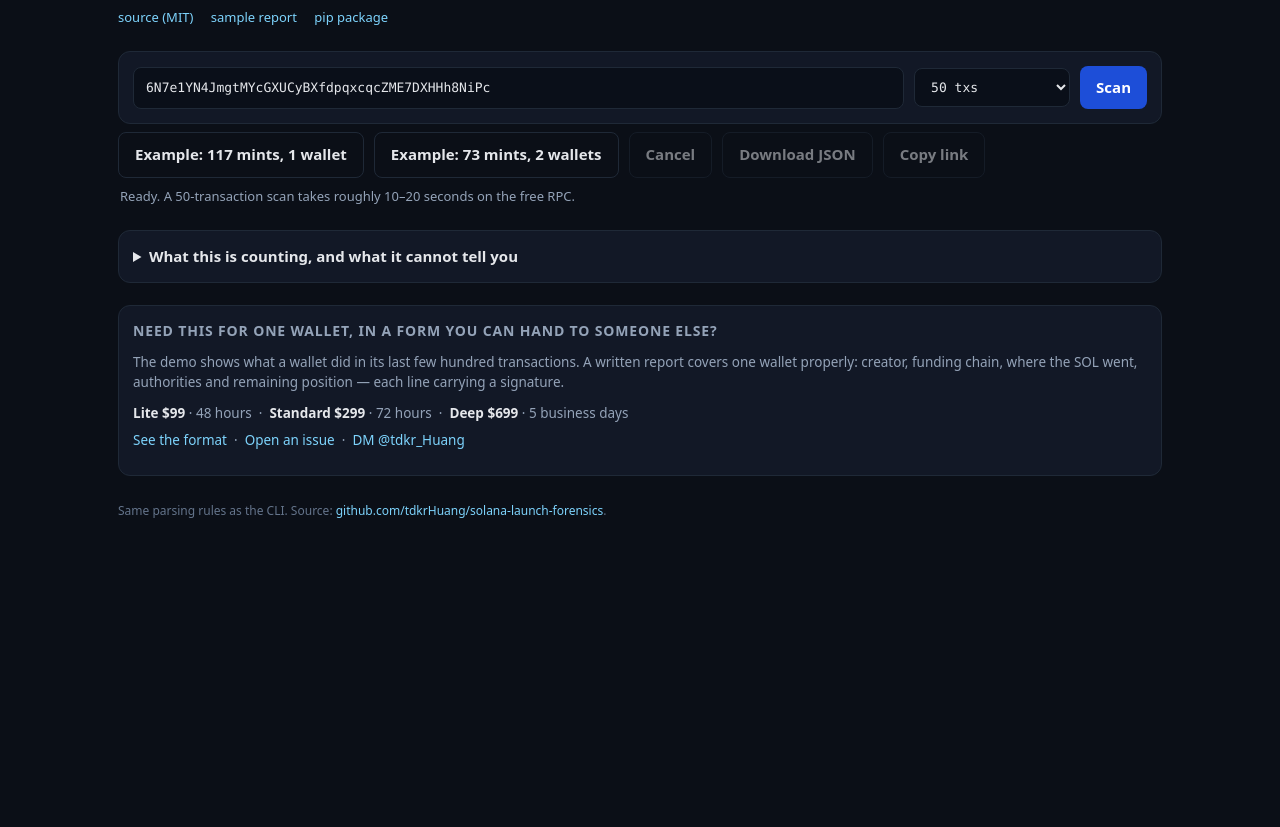
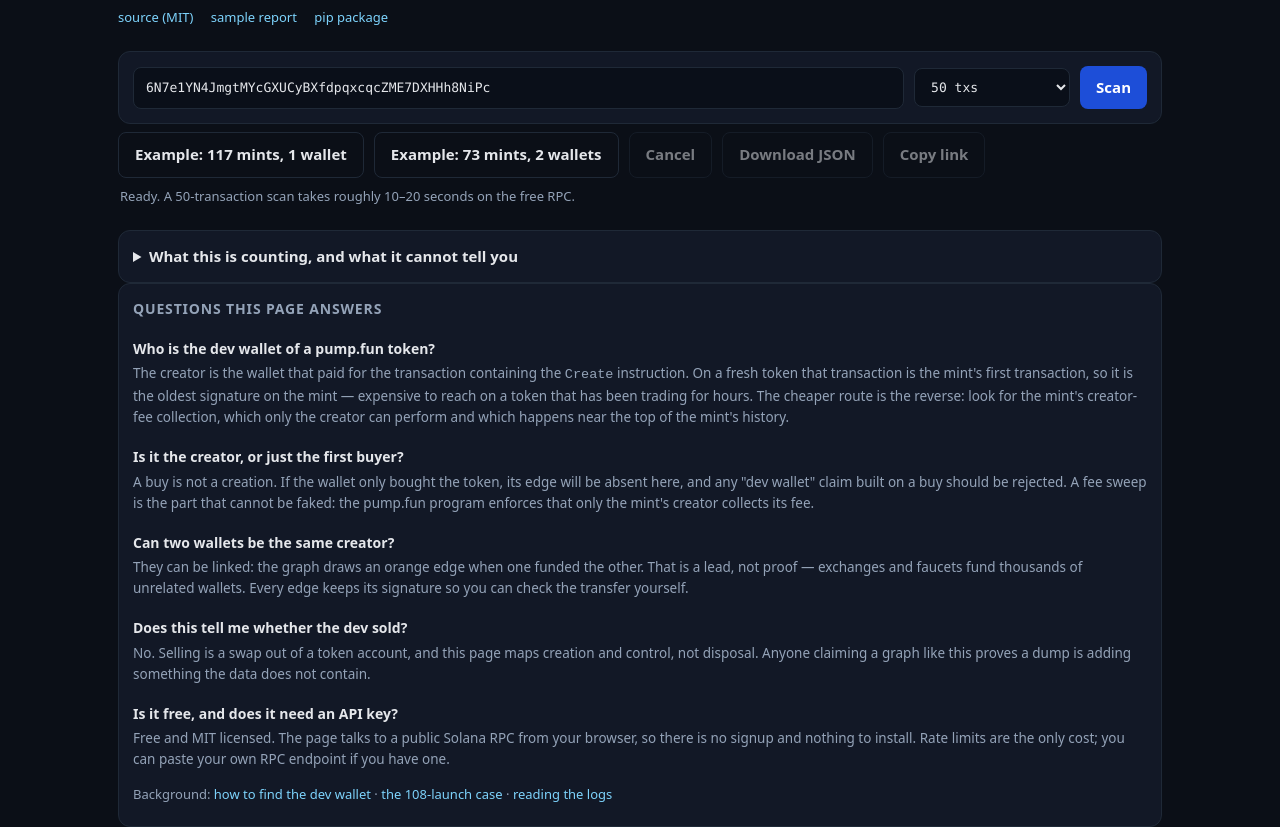
Before and after one commit to tdkrHuang/solana-launch-forensics, a plain HTML site: page docs/demo/index.html in a window 1280 px wide. Shown: the part 144-971 px from the top of the page. Before the commit the page ends 800 px from the top, so only its background shows below. Drawn offline with Linux system fonts and the light colour scheme.

Commit message:
demo: answer the questions the page is found for
The page was a tool with a paragraph of explanation. Someone who arrives
from a search for 'who is the dev wallet of this token' needs the answer
in text, not only a graph after a 30-second scan. Adds five questions
with the honest version of each answer, and links to the three articles.

```diff
--- a/docs/demo/index.html
+++ b/docs/demo/index.html
@@ -125,6 +125,10 @@
   .note { font-size: 12px; color: #fbbf24; margin-top: 10px; }
   footer { margin-top: 26px; font-size: 12px; color: #64748b; }
   .offer { margin-top: 22px; }
+  .faq h3 { font-size: 14px; margin: 18px 0 4px; color: var(--text); }
+  .faq p { margin: 0 0 8px; color: var(--muted); font-size: 13.5px; }
+  .faq .more { margin-top: 14px; font-size: 13px; color: var(--muted); }
+  .faq .more a { color: #7dd3fc; }
   .offer p { margin: 0 0 10px; color: var(--muted); font-size: 13.5px; }
   .offer b { color: var(--text); }
 </style>
@@ -225,6 +229,54 @@
       own RPC URL under “RPC” if you have one.
     </div>
   </details>
+
+  <section class="panel faq" id="faq">
+    <h2>Questions this page answers</h2>
+
+    <h3>Who is the dev wallet of a pump.fun token?</h3>
+    <p>
+      The creator is the wallet that paid for the transaction containing the <code>Create</code>
+      instruction. On a fresh token that transaction is the mint's first transaction, so it is the
+      oldest signature on the mint — expensive to reach on a token that has been trading for hours.
+      The cheaper route is the reverse: look for the mint's creator-fee collection, which only the
+      creator can perform and which happens near the top of the mint's history.
+    </p>
+
+    <h3>Is it the creator, or just the first buyer?</h3>
+    <p>
+      A buy is not a creation. If the wallet only bought the token, its edge will be absent here,
+      and any "dev wallet" claim built on a buy should be rejected. A fee sweep is the part that
+      cannot be faked: the pump.fun program enforces that only the mint's creator collects its fee.
+    </p>
+
+    <h3>Can two wallets be the same creator?</h3>
+    <p>
+      They can be linked: the graph draws an orange edge when one funded the other. That is a lead,
+      not proof — exchanges and faucets fund thousands of unrelated wallets. Every edge keeps its
+      signature so you can check the transfer yourself.
+    </p>
+
+    <h3>Does this tell me whether the dev sold?</h3>
+    <p>
+      No. Selling is a swap out of a token account, and this page maps creation and control, not
+      disposal. Anyone claiming a graph like this proves a dump is adding something the data does
+      not contain.
+    </p>
+
+    <h3>Is it free, and does it need an API key?</h3>
+    <p>
+      Free and MIT licensed. The page talks to a public Solana RPC from your browser, so there is
+      no signup and nothing to install. Rate limits are the only cost; you can paste your own RPC
+      endpoint if you have one.
+    </p>
+
+    <p class="more">
+      Background:
+      <a href="https://dev.to/tdkrhuang/how-to-find-the-dev-wallet-of-a-pumpfun-token-and-verify-it-yourself-oe9">how to find the dev wallet</a> ·
+      <a href="https://dev.to/tdkrhuang/one-wallet-108-launches-in-9-hours-what-a-fee-sweep-actually-proves-34b6">the 108-launch case</a> ·
+      <a href="https://dev.to/tdkrhuang/reading-solana-launch-logs-correctly-a-fee-sweep-is-not-a-creation-4gf4">reading the logs</a>
+    </p>
+  </section>
 
   <section class="panel offer">
     <h2>Need this for one wallet, in a form you can hand to someone else?</h2>
```
